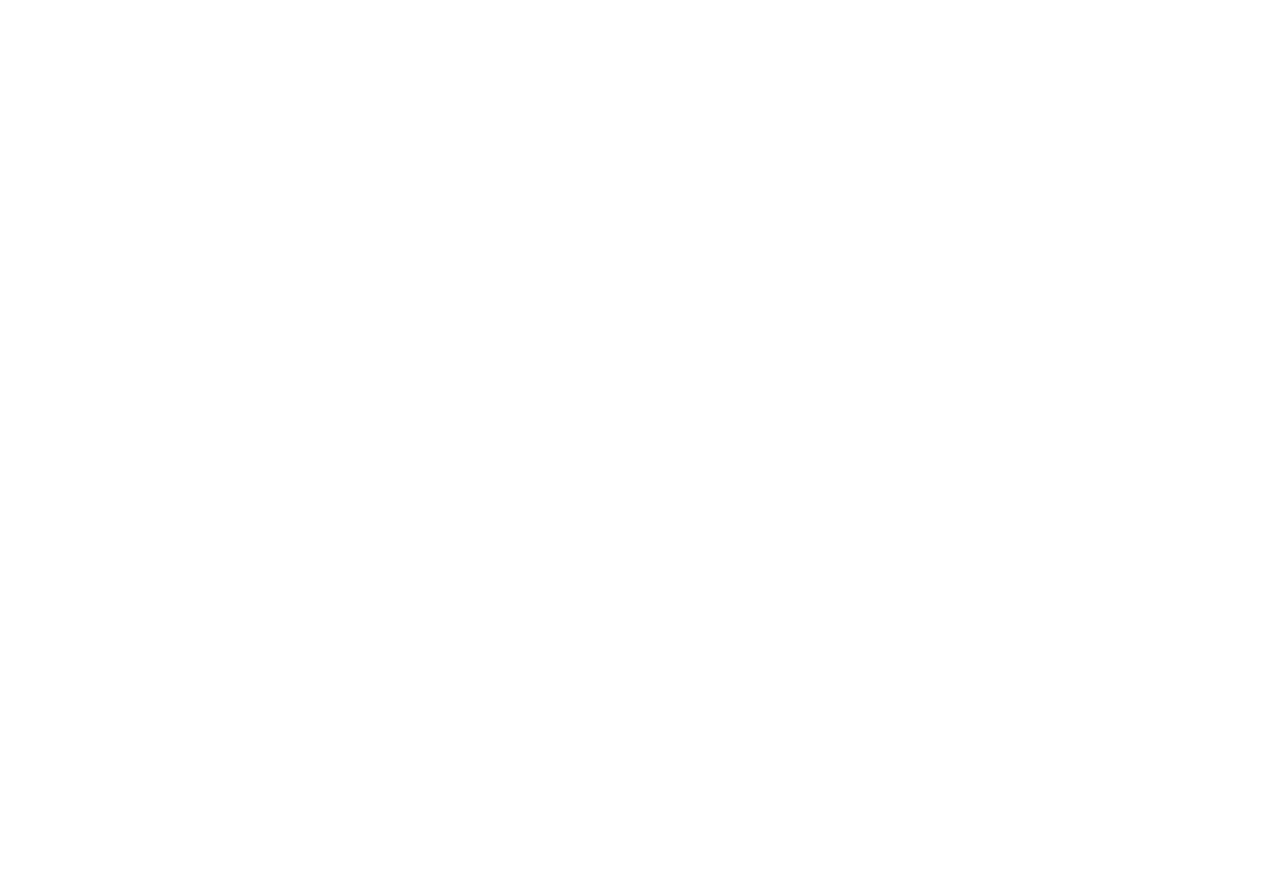
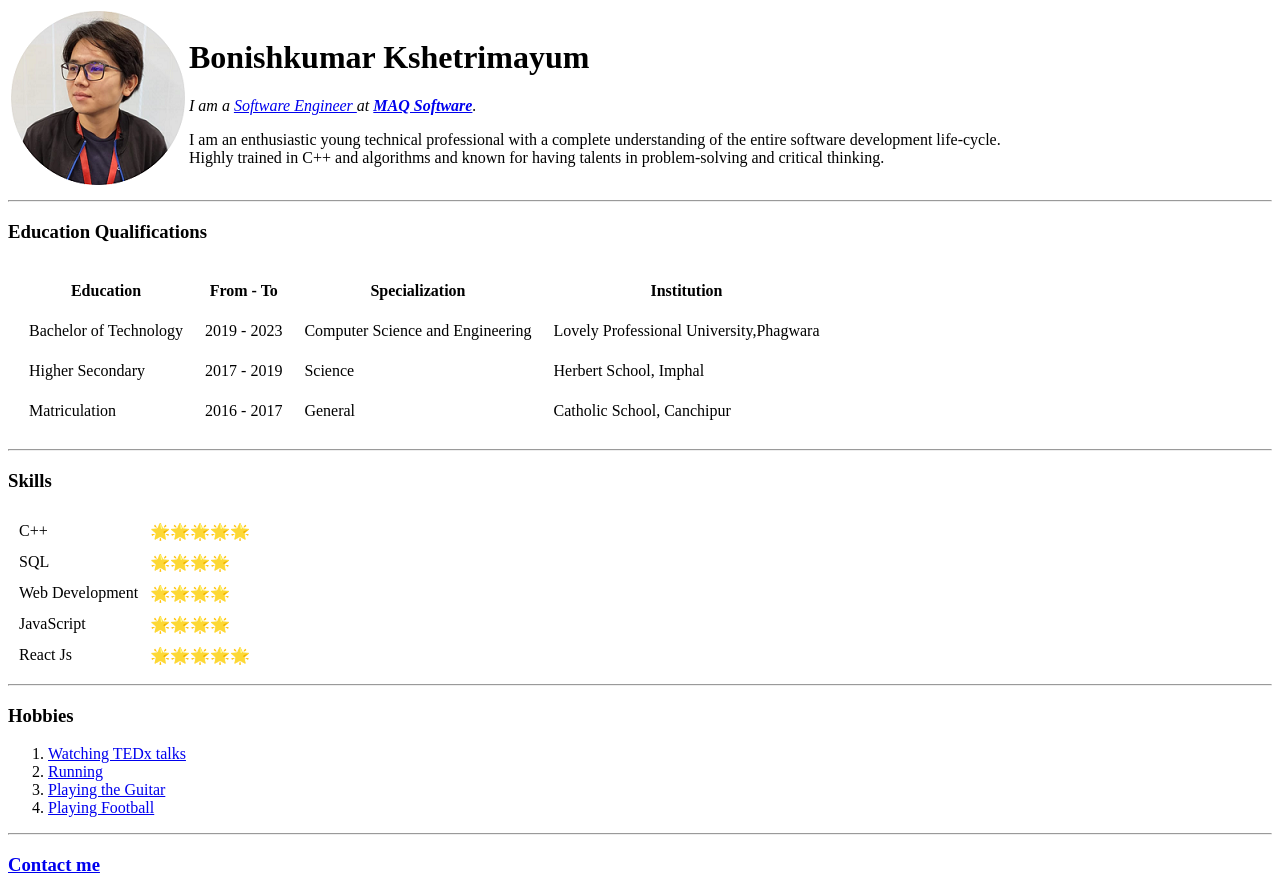
Before and after one commit to Bonishkumar/Web-Development-Bootcamp-Udemy, a plain HTML site: page HTML/index.html in a window 1280 px wide. Before the commit the page ends 800 px from the top, so only its background shows below. Drawn offline with Linux system fonts and the light colour scheme.

Commit message:
Module 1 and 2 on HTML completed on 04/02/23 and created a CV with HTML

```diff
--- a/HTML/index.html
+++ b/HTML/index.html
@@ -4,9 +4,93 @@
     <meta charset="UTF-8">
     <meta http-equiv="X-UA-Compatible" content="IE=edge">
     <meta name="viewport" content="width=device-width, initial-scale=1.0">
-    <title>Document</title>
+    <title>Bonishkumar Portfolio </title>
 </head>
 <body>
+    <table>
+        <tr>
+            <td>
+                <img src="fotor_2023-2-4_12_3_55.png" alt="Profile of Bonishkumar">
+            </td>
+            <td>
+                <h1>Bonishkumar Kshetrimayum</h1>
+                    <p><em>I am a <a href="https://en.wikipedia.org/wiki/Software_engineering#:~:text=A%20software%20engineer%20is%20a,of%20engineering%20education%20or%20skills.">
+                        Software Engineer
+                    </a>
+                        at <strong><a href="https://maqsoftware.com/">MAQ Software</a></strong>.</em></p>
+                    <p>I am an enthusiastic young technical professional with a complete understanding of the entire software development life-cycle.
+                        <br/>Highly trained in C++ and algorithms and known for having talents in problem-solving and critical  thinking.</p>
+            </td>
+        </tr>
+    </table>
+
+
+    <hr/>
+    <h3>Education Qualifications</h3>
+    <table cellspacing="20px" co>
+        <thead>
+            <th>Education</th>
+            <th>From - To</th>
+            <th>Specialization</th>
+            <th>Institution</th>
+        </thead>
+       <tbody>
+            <tr>
+                <td>Bachelor of Technology</td>
+                <td>2019 - 2023</td>
+                <td>Computer Science and Engineering</td>
+                <td>Lovely Professional University,Phagwara</td>
+            </tr>
+            <tr>
+                <td>Higher Secondary</td>
+                <td>2017 - 2019</td>
+                <td>Science </td>
+                <td>Herbert School, Imphal</td>
+            </tr>
+            <tr>
+                <td>Matriculation</td>
+                <td>2016 - 2017</td>
+                <td>General</td>
+                <td>Catholic School, Canchipur</td>
+            </tr>
+       </tbody>
+    </table>
+
+    <hr/>
+    <h3>Skills</h3>
+    <table cellspacing="10px">
+        <tr>
+            <td>C++</td>
+            <td>🌟🌟🌟🌟🌟</td>
+        </tr>
+        <tr>
+            <td>SQL</td>
+            <td>🌟🌟🌟🌟</td>
+        </tr>
+        <tr>
+            <td>Web Development</td>
+            <td>🌟🌟🌟🌟</td>
+        </tr>
+        <tr>
+            <td>JavaScript</td>
+            <td>🌟🌟🌟🌟</td>
+        </tr>
+        <tr>
+            <td>React Js</td>
+            <td>🌟🌟🌟🌟🌟</td>
+        </tr>
+    </table>
+    <hr/>
+    <h3>Hobbies</h3>
+    <ol>
+        <li><a href="#">Watching TEDx talks</a></li>
+        <li><a href="#">Running</a></li>
+        <li><a href="#">Playing the Guitar</a></li>
+        <li><a href="#">Playing Football</a></li>
+    </ol>
+
+    <hr/>
+    <h3><a href="contact-me.html">Contact me</a></h3>
 
 </body>
 </html>
```
Also changed, not shown: HTML/contact-me.html (added, +29 -0 lines), HTML/fotor_2023-2-4_12_3_55.png (added).
